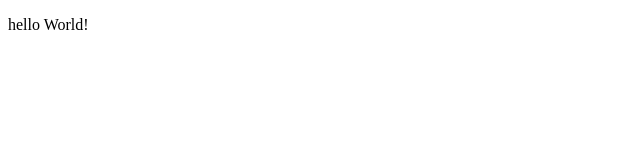
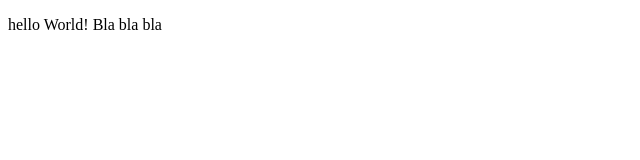
Before and after one commit to Maxnarelf/project, a plain HTML site: page index.html in a window 1280 px wide. Shown: the full height of the page, 0-640 px from the left. Drawn offline with Linux system fonts and the light colour scheme.

Commit message:
next change text

```diff
--- a/index.html
+++ b/index.html
@@ -6,7 +6,7 @@
     <title>Document</title>
 </head>
 <body>
-    <p>hello World!</p>
+    <p>hello World! Bla bla bla</p>
     <script src="js/script.js"></script>
    </body>
 </html>
```
